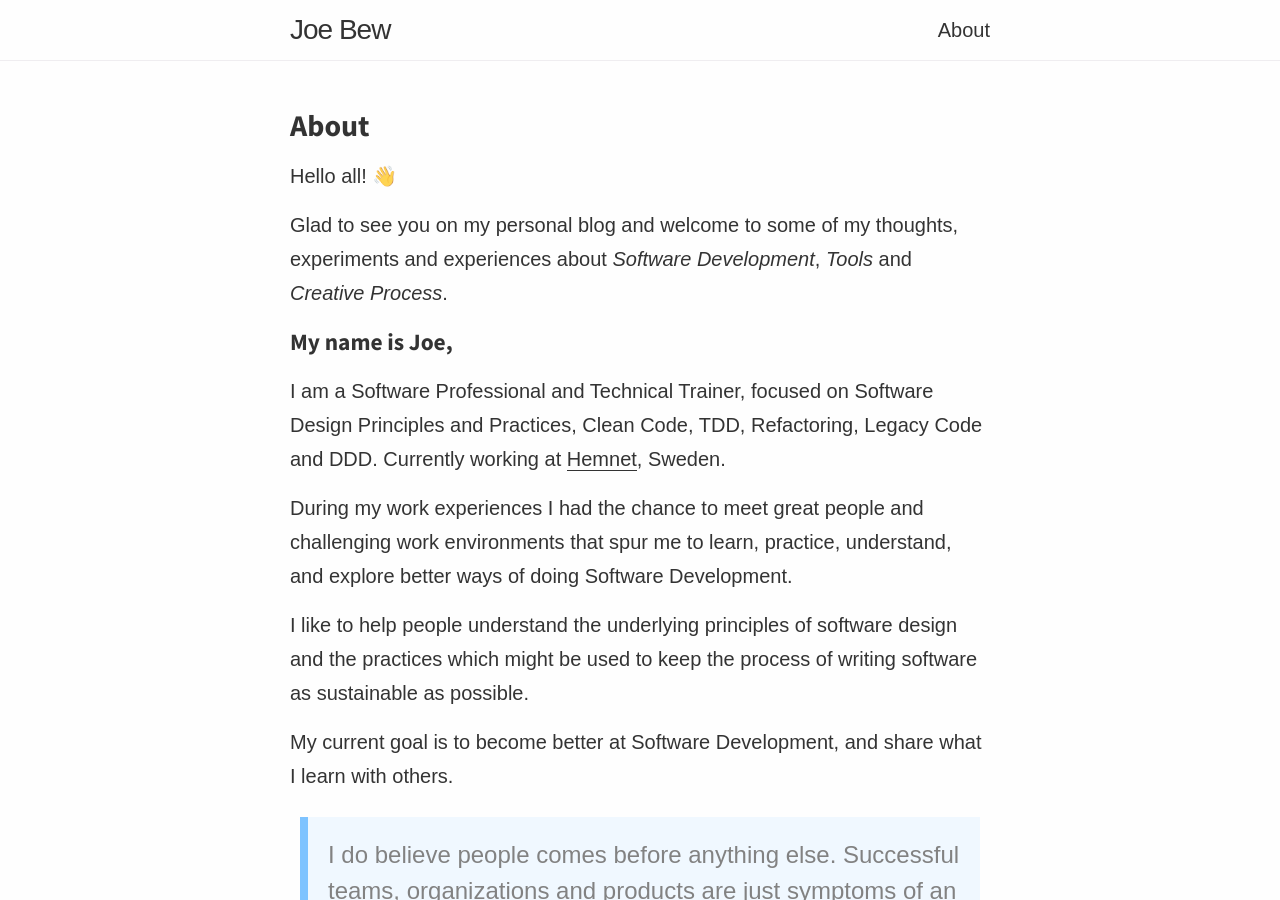
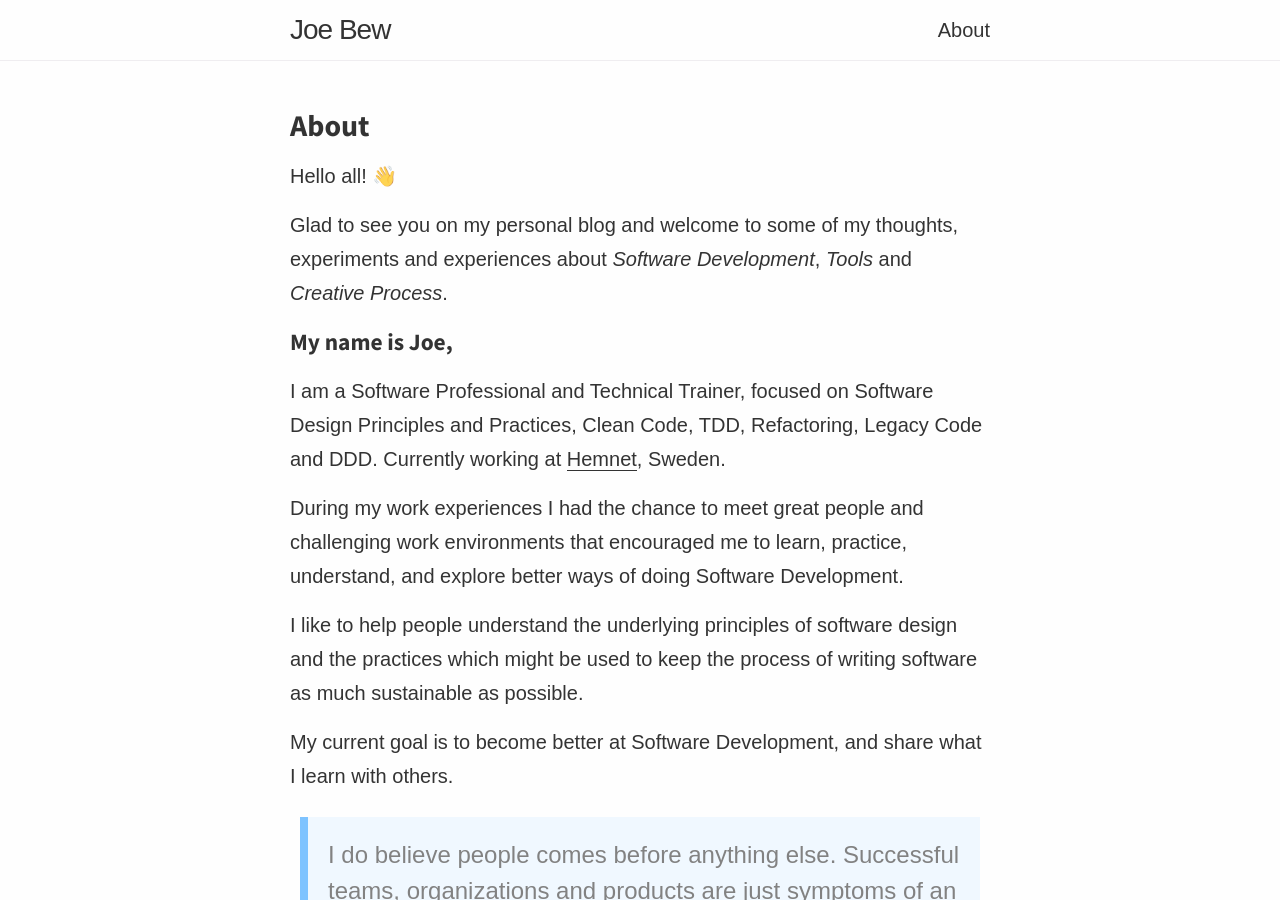
Before and after one commit to joebew42/joebew42.github.io, a Jekyll site: the page built from about.md, in a window 1280 px wide and 900 px high. Built offline with Jekyll 4.4.1, drawn with Linux system fonts in a browser that asks for light colours; some web fonts are replaced.

Commit message:
review the about page

```diff
--- a/about.md
+++ b/about.md
@@ -12,9 +12,9 @@ Glad to see you on my personal blog and welcome to some of my thoughts, experime
 
 I am a Software Professional and Technical Trainer, focused on Software Design Principles and Practices, Clean Code, TDD, Refactoring, Legacy Code and DDD. Currently working at [Hemnet](https://www.hemnet.se/), Sweden.
 
-During my work experiences I had the chance to meet great people and challenging work environments that spur me to learn, practice, understand, and explore better ways of doing Software Development.
+During my work experiences I had the chance to meet great people and challenging work environments that encouraged me to learn, practice, understand, and explore better ways of doing Software Development.
 
-I like to help people understand the underlying principles of software design and the practices which might be used to keep the process of writing software as sustainable as possible.
+I like to help people understand the underlying principles of software design and the practices which might be used to keep the process of writing software as much sustainable as possible.
 
 My current goal is to become better at Software Development, and share what I learn with others.
 
```
